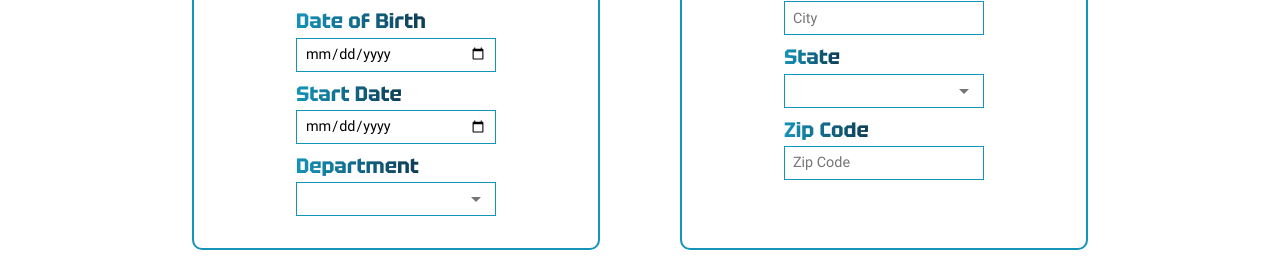
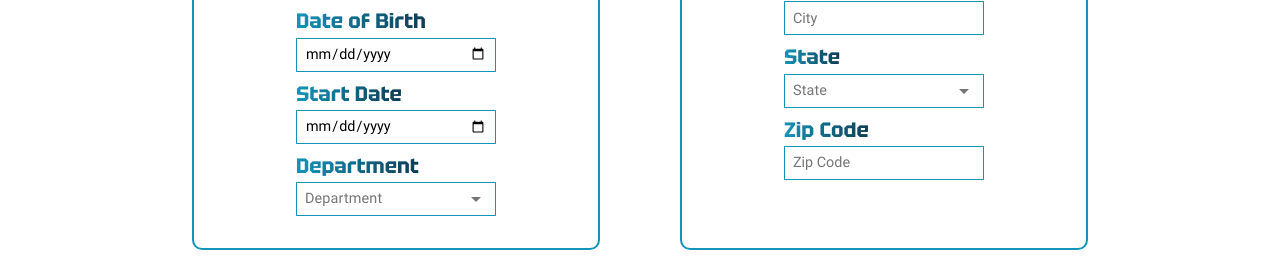
Before and after one commit to Git-EJ/OC_P14, a React (Vite) app: page / in a window 1280 px wide. Shown: the part 374-634 px from the top of the page. Built offline with nearby package versions, Linux system fonts and the light colour scheme.

Commit message:
select placeholder

```diff
--- a/src/atoms/SelectField.jsx
+++ b/src/atoms/SelectField.jsx
@@ -22,6 +22,7 @@ const SelectField = ({ label, menuItem }) => {
     setOpen(true);
   };
 
+
   return (
     <>
       <FormControl>
@@ -34,7 +35,11 @@ const SelectField = ({ label, menuItem }) => {
           onOpen={handleOpen}
           value={fieldValue}
           onChange={handleChange}
+          displayEmpty
         >
+          <MenuItem value="" disabled>
+            {label}
+          </MenuItem>
           {menuItem.map(item => (
             <MenuItem value={item.abbreviation} key={`selectField_${item.abbreviation}`}>
               {item.name}
--- a/src/styles/css/index.css
+++ b/src/styles/css/index.css
@@ -405,6 +405,14 @@ body ::-webkit-scrollbar {
   max-height: calc(500px - 10%) !important;
 }
 
+.MuiSelect-select,
+.MuiSelect-outlined,
+.MuiInputBase-input,
+.MuiOutlinedInput-input,
+.css-11u53oe-MuiSelect-select-MuiInputBase-input-MuiOutlinedInput-input {
+  color: #757575 !important;
+}
+
 .form_wrapper {
   display: flex;
   justify-content: center;
--- a/src/styles/scss/components/selectfield.scss
+++ b/src/styles/scss/components/selectfield.scss
@@ -28,3 +28,12 @@
 .css-3dzjca-MuiPaper-root-MuiPopover-paper-MuiMenu-paper {
   max-height: calc(500px - 10%) !important;
 }
+
+//select placeholder color
+.MuiSelect-select,
+.MuiSelect-outlined,
+.MuiInputBase-input,
+.MuiOutlinedInput-input,
+.css-11u53oe-MuiSelect-select-MuiInputBase-input-MuiOutlinedInput-input {
+color: #757575 !important;
+}
```
Also changed, not shown: 1 other file (tests, documents, lock files or other folders).
